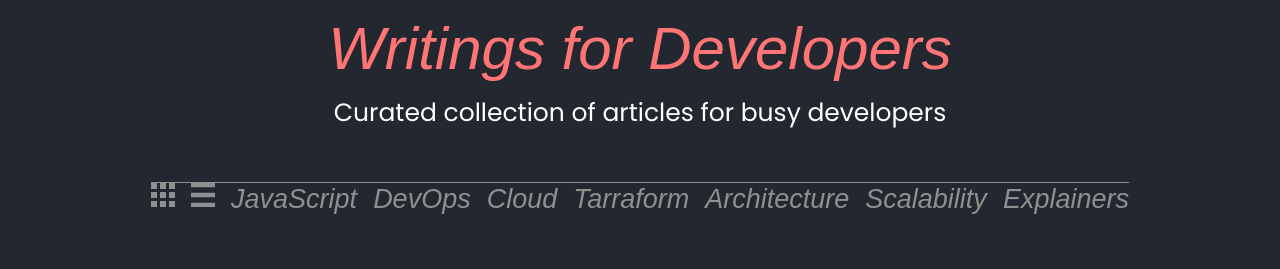
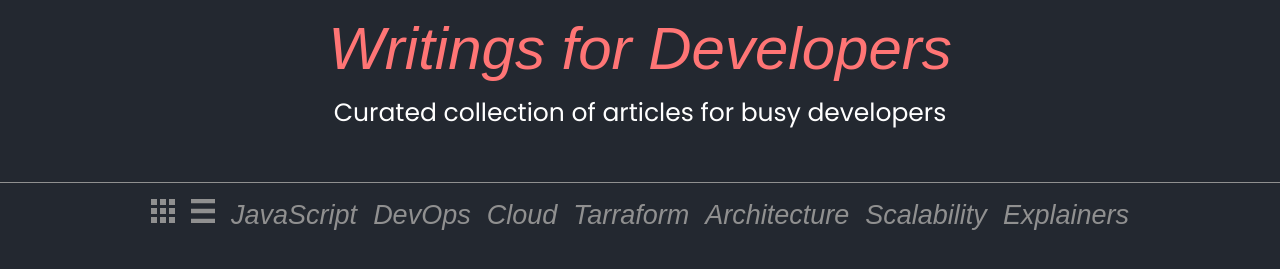
Before and after one commit to jailtonmonteiro/Checkpoint-StaticPage, a plain HTML site: page index.html in a window 1280 px wide. Shown: the part 325-594 px from the top of the page. Drawn offline with Linux system fonts and the light colour scheme; a web font is replaced by a local one.

Commit message:
Finalização menu de navegação

```diff
--- a/styles/main-menu.css
+++ b/styles/main-menu.css
@@ -4,13 +4,15 @@
 }
 
 .container__principal-menu {
+    border-top: 1px solid var(--cinza-texto);
+    padding-top: 1em;
+    width: 100%;
 }
 
 .container__lista-menu {
     display: flex;
+    justify-content: center;
     gap: 1em;
-    border-top: 1px solid var(--cinza-texto);
-    width: 100%;
 }
 
 .container__lista-item {}
```
